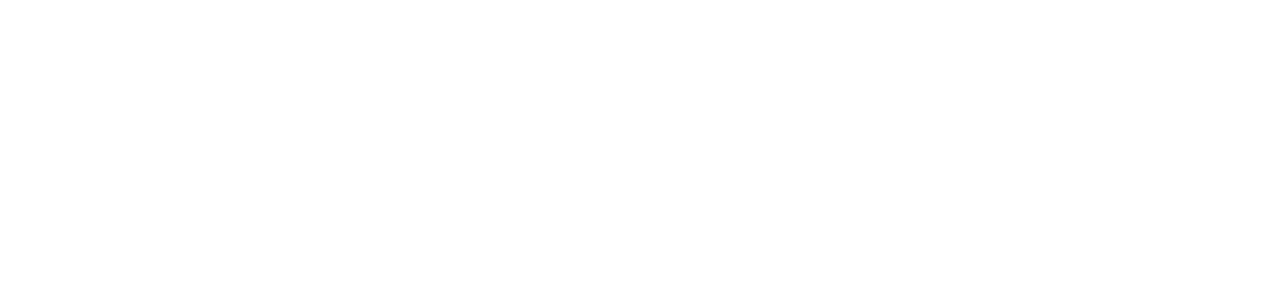
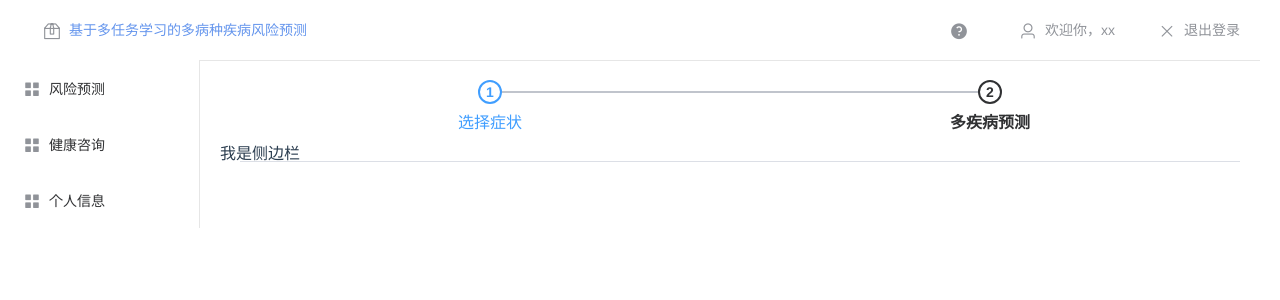
Before and after one commit to 17630970381/soft9v3.0web, a Vue app: page /#/UserSideBar/Predict in a window 1280 px wide. Shown: the top 300 px of the page. Built offline with nearby package versions, Linux system fonts and the light colour scheme.

Commit message:
完成用户端框架、容器、路由、新建组件

```diff
--- /dev/null
+++ b/src/components/user/DieaseIntro.vue
@@ -0,0 +1,15 @@
+<template>
+    <div>
+        <h1>这里写人体和疾病介绍</h1>
+    </div>
+</template>
+
+<script>
+export default {
+
+}
+</script>
+
+<style>
+
+</style>
--- a/src/components/user/Predict.vue
+++ b/src/components/user/Predict.vue
@@ -1,109 +1,36 @@
 <template>
-    <el-container>
-        <el-header id="Header">Header</el-header>
-        <el-container>
-            <el-aside id="Aside">
-                <div id="PartList">
-                    <div v-for="(p) of part" :key="p.index">
-                        <span class="partName">{{p.name}}</span>
-                        <el-switch
-                        v-model="p.active"
-                        @change="swtch(p.index)"
-                        ></el-switch>
-                        <br/><br/>
-                    </div>
-                </div>
-            </el-aside>
-            <el-main id="Main">
-                <dangePredictVue/>
-            </el-main>
-        </el-container>
+  <div>
+    <el-header>
+      <div id="step">
+        <el-steps :active="step" align-center>
+          <el-step title="选择症状"></el-step>
+          <el-step title="多疾病预测"></el-step>
+        </el-steps>
+      </div>
+      <el-divider></el-divider>
+    </el-header>
+
+    <el-container >
+        <el-aside>
+            我是侧边栏
+        </el-aside>
     </el-container>
-
+  </div>
 </template>
 
 <script>
-import dangePredictVue from '../tab/dangePredict.vue';
 export default {
-    name:"Predict",
-    components:{dangePredictVue},
-    data() {
+    name: 'Predict',
+    data(){
         return {
-            part:[{
-                index:'back',
-                name:'背部',
-                active: false
-            },{
-                index:'arms',
-                name:'四肢',
-                active: false
-            },{
-                index:'five',
-                name:'五官',
-                active: false
-            },{
-                index:'digest',
-                name:'消化系统',
-                active: false
-            },{
-                index:'urinary',
-                name:'泌尿系统',
-                active: false
-            },{
-                index:'liver',
-                name:'肝脏',
-                active: false
-            },{
-                index:'heart',
-                name:'心脏',
-                active: false
-            },{
-                index:'head',
-                name:'神经头部',
-                active: false
-            },{
-                index:'body',
-                name:'身体控制',
-                active: false
-            },{
-                index:'skin',
-                name:'皮肤',
-                active: false
-            }
-            ],
-
-            value3: true,
+            step: 1,
         }
-    },
-    methods:{
-        swtch(index){
-            for(var i = 0;i<this.part.length;i++){
-                if(this.part[i].index != index){
-                    this.part[i].active = false;
-                }
-            }
-        },
     }
-
 }
 </script>
 
-<style scoped>
-    .partName{
-        display: inline-block;
-        width: 80px;
-        text-align: center;
-    }
-
-    #Header{
-        background-color: aquamarine;
-    }
-
-    #Aside{
-        background-color: rgb(202, 202, 202);
-    }
-
-    #Main{
-        /* background-color: blueviolet; */
+<style>
+    el-header{
+        margin-top: 200px;
     }
 </style>
--- /dev/null
+++ b/src/components/user/UserSideBar.vue
@@ -0,0 +1,147 @@
+<template>
+    <el-container>
+        <el-header id="Header">
+            <el-menu class="el-menu-demo" mode="horizontal" @select="handleSelect">
+                <el-menu-item index="1" style="color: cornflowerblue"
+                    ><i class="el-icon-box"></i>基于多任务学习的多病种疾病风险预测</el-menu-item
+                >
+                <!--            <template slot="title">当前服务器：</template>-->
+                <el-menu-item index="2" style="float: right"
+                    ><i class="el-icon-close"></i>退出登录</el-menu-item
+                >
+                <el-menu-item index="3" style="float: right"
+                    ><i class="el-icon-user"></i>欢迎你，xx</el-menu-item
+                >
+                <el-menu-item index="4" style="float: right"
+                    ><i class="el-icon-question"></i
+                ></el-menu-item>
+            </el-menu>
+        </el-header>
+
+        <el-container>
+            <el-aside width="200px" id="Aside">
+                <el-menu
+                    default-active="1"
+                    router
+                    class="el-menu-vertical-demo"
+                    @open="handleOpen"
+                >
+                    <el-menu-item index="/UserSideBar/Predict">
+                        <i class="el-icon-menu"></i>
+                        <span slot="title">风险预测</span>
+                    </el-menu-item>
+                    <el-menu-item index="/UserSideBar/DieaseIntro">
+                        <i class="el-icon-menu"></i>
+                        <span slot="title">健康咨询</span>
+                    </el-menu-item>
+                    <el-menu-item index="/#">
+                        <i class="el-icon-menu"></i>
+                        <span slot="title">个人信息</span>
+                    </el-menu-item>
+                </el-menu>
+            </el-aside>
+
+            <el-main id="Main">
+                <router-view></router-view>
+                    <!-- <div id="PartList">
+                        <div v-for="(p) of part" :key="p.index">
+                            <span class="partName">{{p.name}}</span>
+                            <el-switch
+                            v-model="p.active"
+                            @change="swtch(p.index)"
+                            ></el-switch>
+                            <br/><br/>
+                        </div>
+                    </div> -->
+            </el-main>
+        </el-container>
+    </el-container>
+
+</template>
+
+<script>
+import dangePredictVue from '../tab/dangePredict.vue';
+export default {
+    name:"Predict",
+    components:{dangePredictVue},
+    data() {
+        return {
+            part:[{
+                index:'back',
+                name:'背部',
+                active: false
+            },{
+                index:'arms',
+                name:'四肢',
+                active: false
+            },{
+                index:'five',
+                name:'五官',
+                active: false
+            },{
+                index:'digest',
+                name:'消化系统',
+                active: false
+            },{
+                index:'urinary',
+                name:'泌尿系统',
+                active: false
+            },{
+                index:'liver',
+                name:'肝脏',
+                active: false
+            },{
+                index:'heart',
+                name:'心脏',
+                active: false
+            },{
+                index:'head',
+                name:'神经头部',
+                active: false
+            },{
+                index:'body',
+                name:'身体控制',
+                active: false
+            },{
+                index:'skin',
+                name:'皮肤',
+                active: false
+            }
+            ],
+
+            value3: true,
+        }
+    },
+    methods:{
+        swtch(index){
+            for(var i = 0;i<this.part.length;i++){
+                if(this.part[i].index != index){
+                    this.part[i].active = false;
+                }
+            }
+        },
+    }
+
+}
+</script>
+
+<style scoped>
+    .partName{
+        display: inline-block;
+        width: 80px;
+        text-align: center;
+    }
+
+    #Header{
+        /* background-color: aquamarine; */
+    }
+
+    #Aside{
+        /* background-color: rgb(150, 73, 73); */
+        height: 200px;
+    }
+
+    #Main{
+        /* background-color: blueviolet; */
+    }
+</style>
--- a/src/router/index.js
+++ b/src/router/index.js
@@ -10,8 +10,9 @@
 import modelManage from "@/components/tab/modelManage.vue";
 import userManage from "@/components/tab/userManage.vue";
 import LogIn from "@/views/LogIn.vue"
+import UserSideBar from "@/components/user/UserSideBar.vue"
 import Predict from "@/components/user/Predict.vue"
-// import importModel from "@/components/tab/importModel";
+import DieaseIntro from "@/components/user/DieaseIntro.vue"
 Vue.use(VueRouter)
 
 const routes = [
@@ -50,9 +51,18 @@
         ]
     },
     {
-        path: '/Predict',
-        name: 'Predict',
-        component: Predict,
+        path: '/UserSideBar',
+        name: 'UserSideBar',
+        component: UserSideBar,
+        children: [{
+            path: 'Predict',
+            name: 'Predict',
+            component: Predict
+        }, {
+            path: 'DieaseIntro',
+            name: 'DieaseIntro',
+            component: DieaseIntro
+        }]
     },
 
             // {
--- a/src/views/LogIn.vue
+++ b/src/views/LogIn.vue
@@ -10,7 +10,7 @@
     name:'LogIN',
     methods: {
         toUser(){
-            this.$router.push('/Predict');
+            this.$router.push('/UserSideBar');
         },
         toManage(){
             this.$router.push('/sideBar');
```
